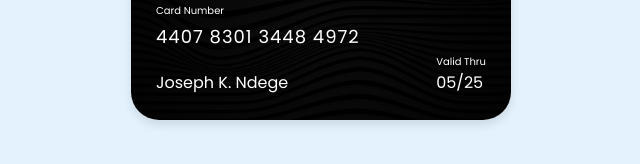
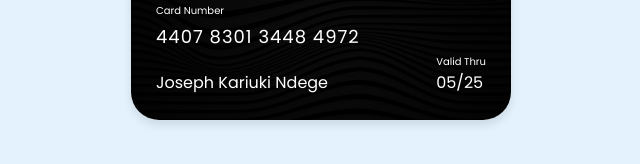
Before and after one commit to Joendege/Credit-Card-UI-Design, a plain HTML site: page index.html in a window 1280 px wide. Shown: the part 392-556 px from the top of the page, 319-959 px from the left. Drawn offline with Linux system fonts and the light colour scheme.

Commit message:
added full middle name

```diff
--- a/index.html
+++ b/index.html
@@ -20,7 +20,7 @@
       <div class="name-number">
         <h6>Card Number</h6>
         <h5 class="number">4407 8301 3448 4972</h5>
-        <h5 class="name">Joseph K. Ndege</h5>
+        <h5 class="name">Joseph Kariuki Ndege</h5>
       </div>
       <div class="valid-date">
         <h6>Valid Thru</h6>
```
